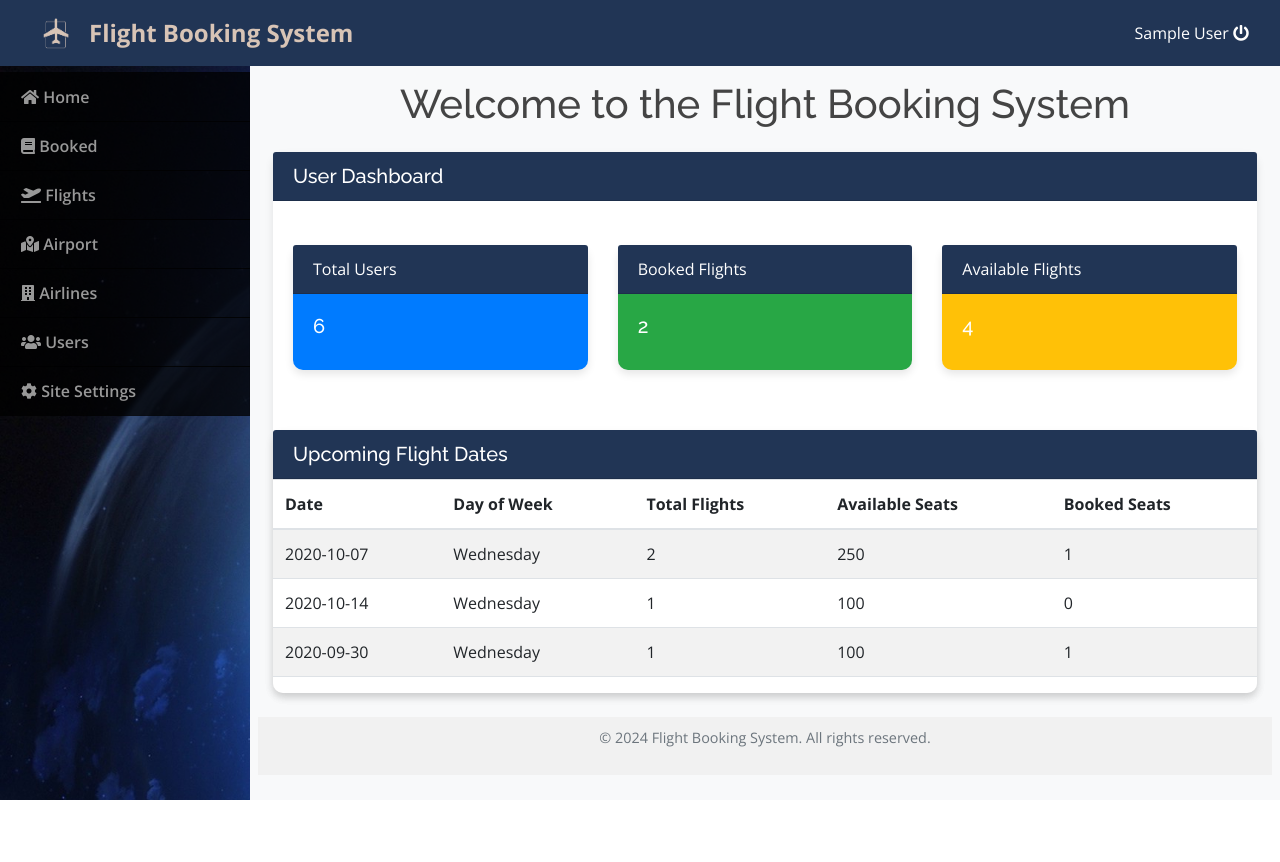
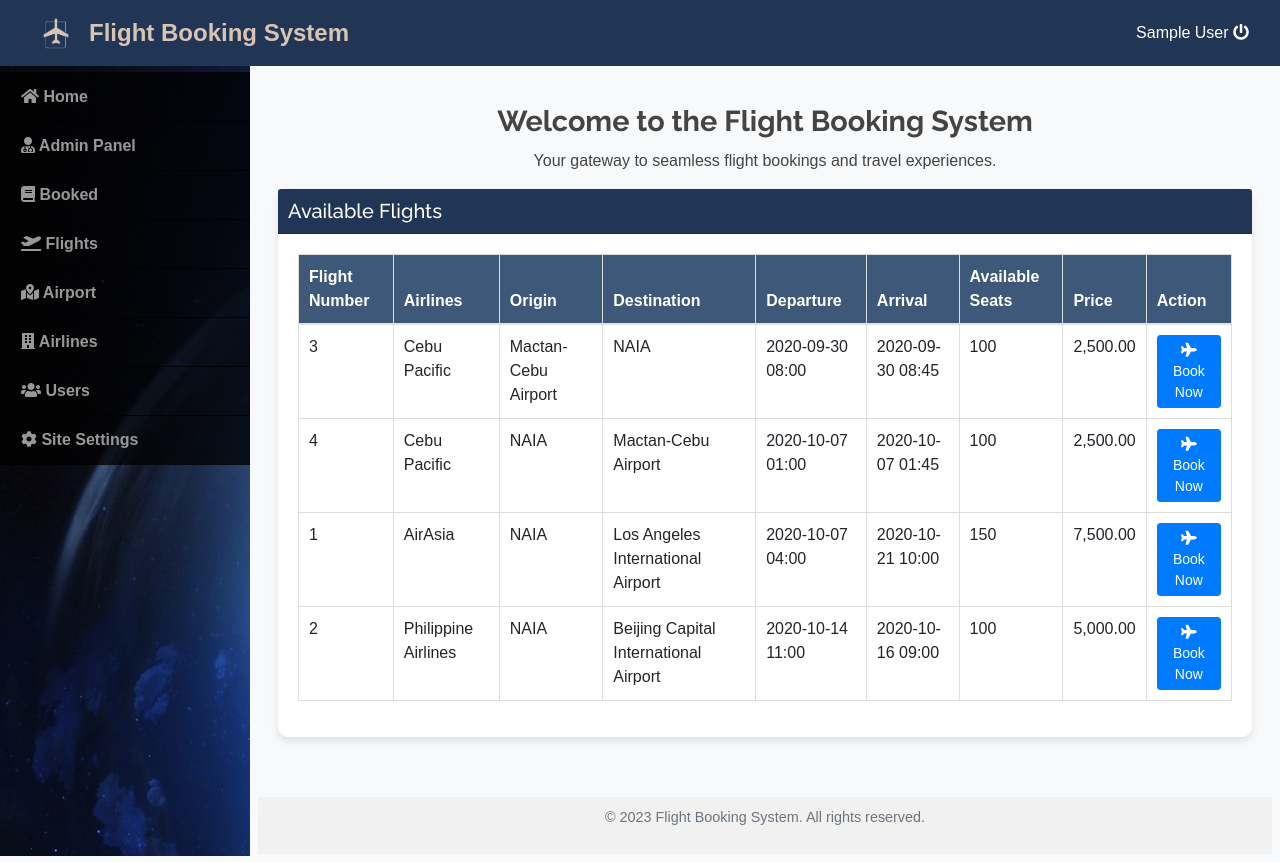
Before and after one commit to jkgulay/Flight-Booking-System, a PHP site: page /admin/index.php in a window 1280 px wide. Before the commit the page ends 800 px from the top, so only its background shows below. Run offline with PHP 8.4, Linux system fonts and the light colour scheme; the visitor is signed in with stand-in values (Sample User, id 1); data comes from the database, SQL or seed files in the repository; some libraries are stand-ins or nearby versions.

Commit message:
added admin panel and fixed some bugs

```diff
--- a/admin/home.php
+++ b/admin/home.php
@@ -1,45 +1,34 @@
 <?php
 include 'db_connect.php';
 
-// Get total users
-$user_count_query = "SELECT COUNT(*) AS total_users FROM users";
-$user_count_result = $conn->query($user_count_query);
-$user_count = $user_count_result->fetch_assoc()['total_users'];
+$flights_query = "SELECT flight_id, airlines, departure_airport, arrival_airport, departure_datetime, arrival_datetime, price, seats FROM flight_details WHERE seats > 0 ORDER BY departure_datetime ASC";
+$flights_result = $conn->query($flights_query);
+$flights = [];
+while ($row = $flights_result->fetch_assoc()) {
+    $flights[] = $row;
+}
+?>
 
-// Get total booked flights
-$booked_flights_query = "SELECT COUNT(*) AS total_booked FROM booked_flight";
-$booked_flights_result = $conn->query($booked_flights_query);
-$booked_flights = $booked_flights_result->fetch_assoc()['total_booked'];
 
-// Get total available flights
-$available_flights_query = "SELECT COUNT(*) AS total_available FROM flight_list WHERE seats > 0";
-$available_flights_result = $conn->query($available_flights_query);
-$available_flights = $available_flights_result->fetch_assoc()['total_available'];
-
-// Get distinct flight dates
-$flight_dates_query = "SELECT DISTINCT DATE(departure_datetime) AS flight_date FROM flight_list";
-$flight_dates_result = $conn->query($flight_dates_query);
-$flight_dates = [];
-while ($row = $flight_dates_result->fetch_assoc()) {
-    $flight_dates[] = $row['flight_date'];
-}
-
-$flight_id = 1;
-$booking_count_query = "SELECT get_booking_count_by_flight($flight_id) AS total_bookings";
-$booking_count_result = $conn->query($booking_count_query);
-$total_bookings = $booking_count_result->fetch_assoc()['total_bookings'];
-?>
 
 <style>
     body {
         background-color: #f8f9fa;
         margin: 0;
+        font-family: Arial, sans-serif;
+    }
+
+    .container {
+        max-width: 1200px;
+        margin: 20px auto;
+        padding: 20px;
     }
 
     .card {
         border: none;
         border-radius: 10px;
         box-shadow: 0 4px 8px rgba(0, 0, 0, 0.1);
+        margin-bottom: 20px;
     }
 
     .card-header {
@@ -47,11 +36,35 @@ $total_bookings = $booking_count_result->fetch_assoc()['total_bookings'];
         color: white;
         border-top-left-radius: 10px;
         border-top-right-radius: 10px;
+        padding: 10px;
     }
 
     .welcome-message {
-        font-size: 1.5rem;
-        font-weight: 500;
+        font-size: 1.8rem;
+        font-weight: bold;
+        margin-bottom: 10px;
+    }
+
+    .table {
+        width: 100%;
+        margin-bottom: 1rem;
+        border-collapse: collapse;
+    }
+
+    .table th,
+    .table td {
+        padding: 10px;
+        text-align: left;
+        border: 1px solid #ddd;
+    }
+
+    .table th {
+        background-color: #3E5879;
+        color: white;
+    }
+
+    .table tr:hover {
+        background-color: #f1f1f1;
     }
 
     .footer {
@@ -61,96 +74,61 @@ $total_bookings = $booking_count_result->fetch_assoc()['total_bookings'];
         color: #6c757d;
         padding: 10px 0;
         background-color: #f1f1f1;
-        position: relative;
-        bottom: 0;
-        width: 100%;
+    }
+
+    .btn-primary {
+        background-color: #007bff;
+        border-color: #007bff;
+    }
+
+    .btn-primary:hover {
+        background-color: #0056b3;
+        border-color: #0056b3;
     }
 </style>
 
-<body>
-    <div class="container-fluid pt-3">
-        <h1 class="text-center mb-4">Welcome to the Flight Booking System</h1>
+
+<div class="container">
+    <div class="welcome-section text-center">
+        <h1 class="welcome-message">Welcome to the Flight Booking System</h1>
+        <p>Your gateway to seamless flight bookings and travel experiences.</p>
+    </div>
 
     <div class="row">
         <div class="col-lg-12">
             <div class="card">
-                    <div class="card-header text-white">
-                        <h5 class="mb-0">User Dashboard</h5>
+                <div class="card-header">
+                    <h5 class="mb-0">Available Flights</h5>
                 </div>
-
                 <div class="card-body">
-                        <div class="row mt-4">
-                            <div class="col-md-4">
-                                <div class="card text-white bg-primary mb-3">
-                                    <div class="card-header">Total Users</div>
-                                    <div class="card-body">
-                                        <h5 class="card-title"><?php echo $user_count; ?></h5>
-                                    </div>
-                                </div>
-                            </div>
-                            <div class="col-md-4">
-                                <div class="card text-white bg-success mb-3">
-                                    <div class="card-header">Booked Flights</div>
-                                    <div class="card-body">
-                                        <h5 class="card-title"><?php echo $booked_flights; ?></h5>
-                                    </div>
-                                </div>
-                            </div>
-                            <div class="col-md-4">
-                                <div class="card text-white bg-warning mb-3">
-                                    <div class="card-header">Available Flights</div>
-                                    <div class="card-body">
-                                        <h5 class="card-title"><?php echo $available_flights; ?></h5>
-                                    </div>
-                                </div>
-                            </div>
-                        </div>
-                    </div>
-
-                    <div class="card mt-4">
-                        <div class="card-header text-white" style="background-color: #213555;">
-                            <h5 class="mb-0">Upcoming Flight Dates</h5>
-                        </div
-                            <div class="card-body">
-                        <?php if (!empty($flight_dates)): ?>
+                    <?php if (!empty($flights)): ?>
                         <div class="table-responsive">
-                                <table class="table table-striped table-hover">
+                            <table class="table">
                                 <thead>
                                     <tr>
-                                            <th>Date</th>
-                                            <th>Day of Week</th>
-                                            <th>Total Flights</th>
+                                        <th>Flight Number</th>
+                                        <th>Airlines</th>
+                                        <th>Origin</th>
+                                        <th>Destination</th>
+                                        <th>Departure</th>
+                                        <th>Arrival</th>
                                         <th>Available Seats</th>
-                                            <th>Booked Seats</th>
+                                        <th>Price</th>
+                                        <th>Action</th>
                                     </tr>
                                 </thead>
                                 <tbody>
-                                        <?php
-                                        foreach ($flight_dates as $date):
-                                            $flight_details_query = "
-                            SELECT
-                                COUNT(*) as total_flights,
-                                SUM(seats) as total_seats
-                            FROM flight_list
-                            WHERE DATE(departure_datetime) = '$date'
-                        ";
-                                            $flight_details_result = $conn->query($flight_details_query);
-                                            $flight_details = $flight_details_result->fetch_assoc();
-
-                                            $booking_count_query = "
-                            SELECT SUM(get_booking_count_by_flight(id)) AS total_bookings
-                            FROM flight_list
-                            WHERE DATE(departure_datetime) = '$date'
-                        ";
-                                            $booking_count_result = $conn->query($booking_count_query);
-                                            $total_bookings = $booking_count_result->fetch_assoc()['total_bookings'] ?? 0;
-                                        ?>
+                                    <?php foreach ($flights as $flight): ?>
                                         <tr>
-                                                <td><?php echo htmlspecialchars($date); ?></td>
-                                                <td><?php echo date('l', strtotime($date)); ?></td>
-                                                <td><?php echo $flight_details['total_flights']; ?></td>
-                                                <td><?php echo $flight_details['total_seats']; ?></td>
-                                                <td><?php echo $total_bookings; ?></td>
+                                            <td><?php echo htmlspecialchars($flight['flight_id']); ?></td>
+                                            <td><?php echo htmlspecialchars($flight['airlines']); ?></td>
+                                            <td><?php echo htmlspecialchars($flight['departure_airport']); ?></td>
+                                            <td><?php echo htmlspecialchars($flight['arrival_airport']); ?></td>
+                                            <td><?php echo date('Y-m-d H:i', strtotime($flight['departure_datetime'])); ?></td>
+                                            <td><?php echo date('Y-m-d H:i', strtotime($flight['arrival_datetime'])); ?></td>
+                                            <td><?php echo $flight['seats']; ?></td>
+                                            <td><?php echo number_format($flight['price'], 2); ?></td>
+                                            <td><a href="book_flight.php?flight_id=<?php echo $flight['flight_id']; ?>" class="btn btn-primary btn-sm"><i class="fas fa-plane"></i> Book Now</a></td>
                                         </tr>
                                     <?php endforeach; ?>
                                 </tbody>
@@ -158,7 +136,7 @@ $total_bookings = $booking_count_result->fetch_assoc()['total_bookings'];
                         </div>
                     <?php else: ?>
                         <div class="alert alert-info">
-                                No upcoming flights scheduled.
+                            No flights available at the moment. Please check back later.
                         </div>
                     <?php endif; ?>
                 </div>
@@ -166,13 +144,7 @@ $total_bookings = $booking_count_result->fetch_assoc()['total_bookings'];
         </div>
     </div>
 </div>
+
+<div class="footer">
+    <p>&copy; 2023 Flight Booking System. All rights reserved.</p>
 </div>
-
-    <!-- Footer -->
-    <div class="footer mt-4">
-        <p class="text-center text-muted">&copy; 2024 Flight Booking System. All rights reserved.</p>
-    </div>
-
-    <script src="assets/vendor/jquery/jquery.min.js"></script>
-    <script src="assets/vendor/bootstrap/js/bootstrap.js"></script>
-</body>
--- a/admin/navbar.php
+++ b/admin/navbar.php
@@ -5,6 +5,8 @@
 	<div class="sidebar-list">
 
 		<a href="index.php?page=home" class="nav-item nav-home"><span class='icon-field'><i class="fa fa-home"></i></span> Home</a>
+		<a href="index.php?page=admin_panel" class="nav-item nav-admin_panel"><span class='icon-field'><i class="fa Example of user-md fa-user-md"></i></span> Admin Panel</a>
+
 		<a href="index.php?page=booked" class="nav-item nav-booked"><span class='icon-field'><i class="fa fa-book"></i></span> Booked</a>
 		<a href="index.php?page=flights" class="nav-item nav-flights"><span class='icon-field'><i class="fa fa-plane-departure"></i></span> Flights</a>
 		<a href="index.php?page=airport" class="nav-item nav-airport"><span class='icon-field'><i class="fa fa-map-marked-alt"></i></span> Airport</a>
```
Also changed, not shown: admin/admin_class.php (+10 -3 lines), admin/admin_panel.php (added, +216 -0 lines), admin/airport.php (+19 -12 lines). Lines whose indentation alone changed are shown as unchanged.
